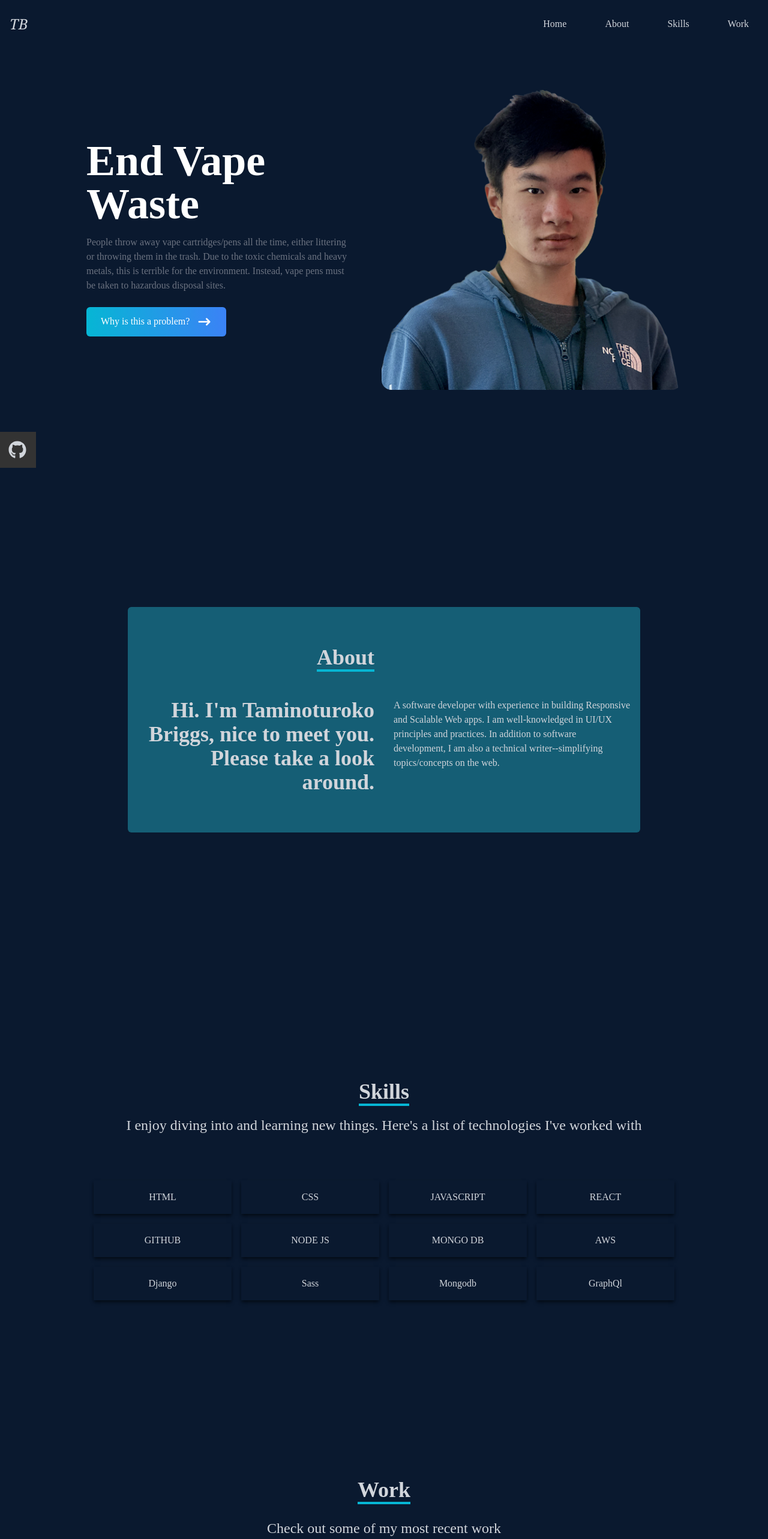
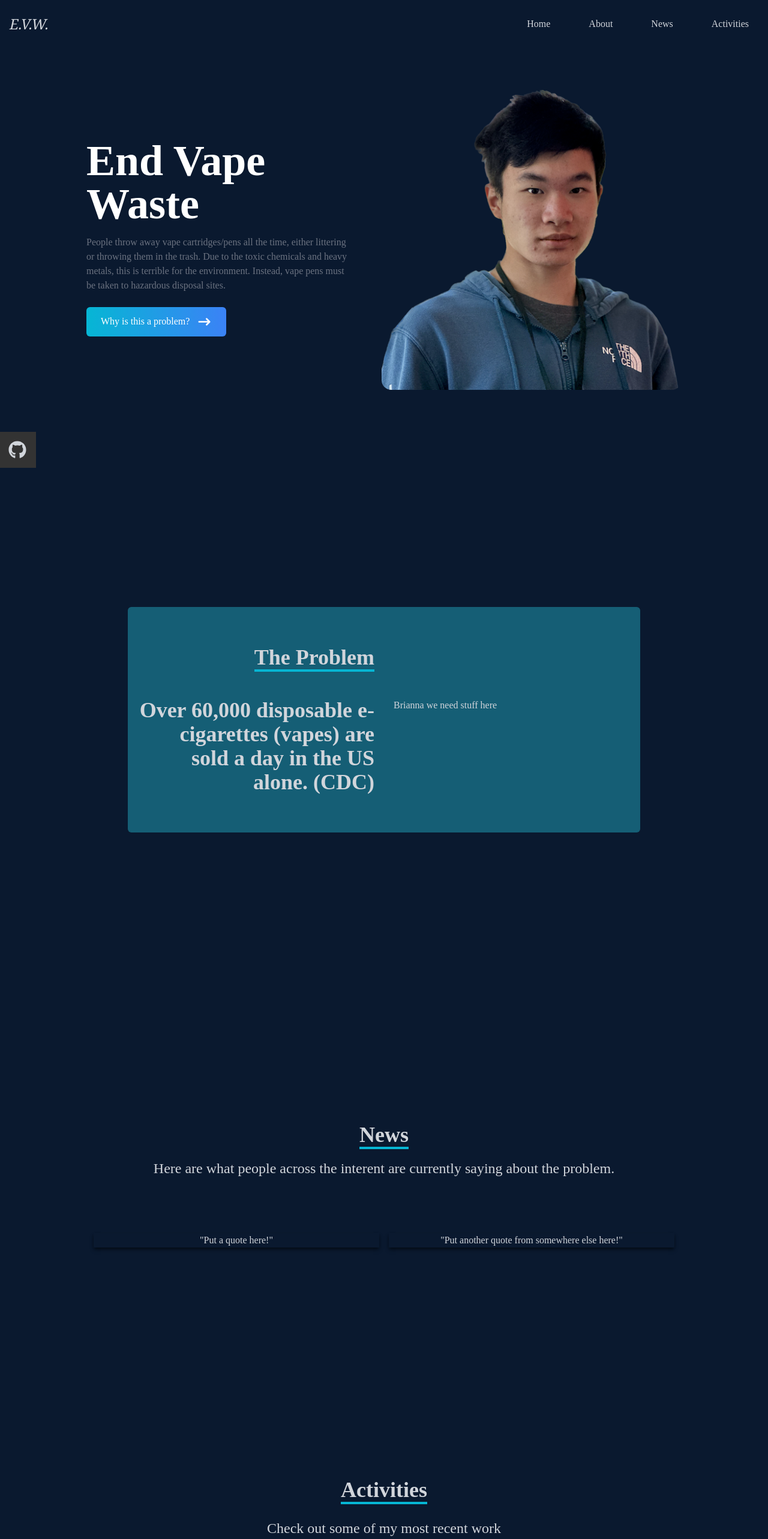
Before and after one commit to ihmnelson/endvapewaste, a React (Create React App) app: page / in a window 1280 px wide. Shown: the top 2566 px of the page at 60% size. Built offline with nearby package versions, Linux system fonts and the light colour scheme.

Commit message:
new stuff

```diff
--- a/src/App.js
+++ b/src/App.js
@@ -1,8 +1,8 @@
 import About from "./components/About";
 import Home from "./components/Home";
 import Navbar from "./components/Navbar";
-import Skills from "./components/Skills";
-import Works from "./components/Works";
+import News from "./components/News";
+import Activities from "./components/Activities";
 
 function App() {
   return (
@@ -10,8 +10,8 @@ function App() {
       <Navbar />
       <Home />
       <About />
-      <Skills />
-      <Works />
+      <News />
+      <Activities />
     </div>
   );
 }
--- a/src/components/About.jsx
+++ b/src/components/About.jsx
@@ -12,7 +12,7 @@ const About = () => {
           <div className="max-w-[1000px] w-full grid grid-cols-2 gap-8 mb-4">
             <div className="sm:text-right pb-8 pl-4">
               <p className="text-4xl font-bold inline border-b-4 border-cyan-500">
-                About
+                The Problem
               </p>
             </div>
             <div></div>
@@ -20,17 +20,13 @@ const About = () => {
           <div className="max-w-[1000px] w-full grid sm:grid-cols-2 gap-8 px-4">
             <div className="sm:text-right text-4xl font-bold">
               <p>
-                Hi. I'm Taminoturoko Briggs, nice to meet you. Please take a
-                look around.
+                Over 60,000 disposable e-cigarettes (vapes) are sold a day in the US alone. (CDC)
               </p>
             </div>
             <div>
               <p>
                 {" "}
-                A software developer with experience in building Responsive and
-                Scalable Web apps. I am well-knowledged in UI/UX principles and
-                practices. In addition to software development, I am also a
-                technical writer--simplifying topics/concepts on the web.
+                Brianna we need stuff here
               </p>
             </div>
           </div>
--- a/src/components/Works.jsx
+++ b/src/components/Activities.jsx
@@ -1,13 +1,13 @@
 import React from 'react';
-import code from '../assets/on_2_w_trans.png';
+import old_logo from '../assets/on_2_w_trans.png';
 
-const Works = () => {
+const Activities = () => {
   return (
-    <div name='work' className='w-full md:h-screen text-gray-300 bg-[#0a192f]'>
+    <div name='activities' className='w-full md:h-screen text-gray-300 bg-[#0a192f]'>
       <div className='max-w-[1000px] mx-auto p-4 flex flex-col justify-center w-full h-full'>
         <div className='pb-8 w-full flex justify-center items-center flex-col'>
           <p className='text-4xl font-bold inline border-b-4 text-gray-300 border-cyan-500'>
-            Work
+            Activities
           </p>
           <p className='py-6 text-2xl'>Check out some of my most recent work</p>
         </div>
@@ -15,7 +15,7 @@ const Works = () => {
         <div className='grid sm:grid-cols-2 md:grid-cols-3 gap-4'>
             {/* Grid Item */}
           <div
-            style={{ backgroundImage: `url(${code})` }}
+            style={{ backgroundImage: `url(${old_logo})` }}
             className='shadow-lg shadow-[#040c16] group container rounded-md flex justify-center items-center mx-auto content-div'
           >
             {/* Hover Effects */}
@@ -39,7 +39,7 @@ const Works = () => {
             </div>
           </div>
           <div
-            style={{ backgroundImage: `url(${code})` }}
+            style={{ backgroundImage: `url(${old_logo})` }}
             className='shadow-lg shadow-[#040c16] group container rounded-md flex justify-center items-center mx-auto content-div'
           >
             {/* Hover Effects */}
@@ -63,7 +63,7 @@ const Works = () => {
             </div>
           </div>
           <div
-            style={{ backgroundImage: `url(${code})` }}
+            style={{ backgroundImage: `url(${old_logo})` }}
             className='shadow-lg shadow-[#040c16] group container rounded-md flex justify-center items-center mx-auto content-div'
           >
             {/* Hover Effects */}
@@ -87,7 +87,7 @@ const Works = () => {
             </div>
           </div>
           <div
-            style={{ backgroundImage: `url(${code})` }}
+            style={{ backgroundImage: `url(${old_logo})` }}
             className='shadow-lg shadow-[#040c16] group container rounded-md flex justify-center items-center mx-auto content-div'
           >
             {/* Hover Effects */}
@@ -111,7 +111,7 @@ const Works = () => {
             </div>
           </div>
           <div
-            style={{ backgroundImage: `url(${code})` }}
+            style={{ backgroundImage: `url(${old_logo})` }}
             className='shadow-lg shadow-[#040c16] group container rounded-md flex justify-center items-center mx-auto content-div'
           >
             {/* Hover Effects */}
@@ -135,7 +135,7 @@ const Works = () => {
             </div>
           </div>
           <div
-            style={{ backgroundImage: `url(${code})` }}
+            style={{ backgroundImage: `url(${old_logo})` }}
             className='shadow-lg shadow-[#040c16] group container rounded-md flex justify-center items-center mx-auto content-div'
           >
             {/* Hover Effects */}
@@ -164,4 +164,4 @@ const Works = () => {
     </div>
   );
 };
-export default Works;
+export default Activities;
--- a/src/components/Home.jsx
+++ b/src/components/Home.jsx
@@ -35,7 +35,7 @@ const Home = () => {
       <div>
         <img
           src={ted}
-          alt="my profile"
+          alt="ted"
           className="rounded-2xl mx-auto w-2/3 md:w-full"
         />
       </div>
--- a/src/components/Navbar.jsx
+++ b/src/components/Navbar.jsx
@@ -4,8 +4,6 @@ import {
   FaTimes,
   FaGithub
 } from 'react-icons/fa';
-import { HiOutlineMail } from 'react-icons/hi';
-import { BsFillPersonLinesFill } from 'react-icons/bs';
 import { Link } from 'react-scroll';
 
 const Navbar = () => {
@@ -15,7 +13,7 @@ const Navbar = () => {
   return (
     <div className='fixed w-full h-[80px] flex justify-between items-center px-4 bg-[#0a192f] text-gray-300'>
       <div>
-        <h1 className=' font-thin text-2xl italic font-serif'>TB</h1>
+        <h1 className=' font-thin text-2xl italic font-serif'>E.V.W.</h1>
       </div>
       {/* menu */}
       <ul className='hidden md:flex gap-x-8'>
@@ -30,13 +28,13 @@ const Navbar = () => {
           </Link>
         </li>
         <li>
-          <Link to='skills' smooth={true} duration={500}>
-            Skills
+          <Link to='news' smooth={true} duration={500}>
+            News
           </Link>
         </li>
         <li>
-          <Link to='work' smooth={true} duration={500}>
-            Work
+          <Link to='activities' smooth={true} duration={500}>
+            Activities
           </Link>
         </li>
       </ul>
@@ -88,7 +86,7 @@ const Navbar = () => {
           <li className='w-[160px] h-[60px] flex justify-between items-center ml-[-100px] hover:ml-[-10px] duration-300 bg-[#333333]'>
             <a
               className='flex justify-between items-center w-full text-gray-300'
-              href='https://www.github.com/ihmnelson/'
+              href='https://www.https://github.com/ihmnelson/endvapewaste.com/ihmnelson/'
             >
               Github <FaGithub size={30} />
             </a>
--- /dev/null
+++ b/src/components/News.jsx
@@ -0,0 +1,28 @@
+import React from 'react';
+
+const Skills = () => {
+  return (
+    <div name='news' className='w-full h-screen bg-[#0a192f] text-gray-300'>
+      {/* Container */}
+      <div className='max-w-[1000px] mx-auto p-4 flex flex-col justify-center w-full h-full'>
+          <div className=' w-full flex justify-center items-center flex-col mb-7'>
+              <p className='text-4xl font-bold inline border-b-4 border-cyan-500 text-center '>News</p>
+              <p className='py-4 text-2xl'>Here are what people across the interent are currently saying about the problem.</p>
+          </div>
+          <div className='w-full grid grid-cols-2 sm:grid-cols-2 gap-4 text-center py-8'>
+            <a href="https://www.google.com/">
+              <div className='shadow-md shadow-[#040c16] hover:scale-110 duration-500'>
+                  <p className='my-4'>"Put a quote here!"</p>
+              </div>
+              </a>
+              <a href="https://www.google.com/">
+              <div className='shadow-md shadow-[#040c16] hover:scale-110 duration-500'>
+                  <p className='my-4'>"Put another quote from somewhere else here!"</p>
+              </div>
+              </a>
+          </div>
+      </div>
+    </div>
+  );
+};
+export default Skills;
--- a/src/components/Skills.jsx
+++ /dev/null
@@ -1,54 +0,0 @@
-import React from 'react';
-
-const Skills = () => {
-  return (
-    <div name='skills' className='w-full h-screen bg-[#0a192f] text-gray-300'>
-      {/* Container */}
-      <div className='max-w-[1000px] mx-auto p-4 flex flex-col justify-center w-full h-full'>
-          <div className=' w-full flex justify-center items-center flex-col mb-7'>
-              <p className='text-4xl font-bold inline border-b-4 border-cyan-500 text-center '>Skills</p>
-              <p className='py-4 text-2xl'>I enjoy diving into and learning new things. Here's a list of technologies I've worked with</p>
-          </div>
-          <div className='w-full grid grid-cols-2 sm:grid-cols-4 gap-4 text-center py-8'>
-              <div className='shadow-md shadow-[#040c16] hover:scale-110 duration-500'>
-                  <p className='my-4'>HTML</p>
-              </div>
-              <div className='shadow-md shadow-[#040c16] hover:scale-110 duration-500'>
-                  <p className='my-4'>CSS</p>
-              </div>
-              <div className='shadow-md shadow-[#040c16] hover:scale-110 duration-500'>
-                  <p className='my-4'>JAVASCRIPT</p>
-              </div>
-              <div className='shadow-md shadow-[#040c16] hover:scale-110 duration-500'>
-                  <p className='my-4'>REACT</p>
-              </div>
-              <div className='shadow-md shadow-[#040c16] hover:scale-110 duration-500'>
-                  <p className='my-4'>GITHUB</p>
-              </div>
-              <div className='shadow-md shadow-[#040c16] hover:scale-110 duration-500'>
-                  <p className='my-4'>NODE JS</p>
-              </div>
-              <div className='shadow-md shadow-[#040c16] hover:scale-110 duration-500'>
-                  <p className='my-4'>MONGO DB</p>
-              </div>
-              <div className='shadow-md shadow-[#040c16] hover:scale-110 duration-500'>
-                  <p className='my-4'>AWS</p>
-              </div>
-              <div className='shadow-md shadow-[#040c16] hover:scale-110 duration-500'>
-                  <p className='my-4'>Django</p>
-              </div>
-              <div className='shadow-md shadow-[#040c16] hover:scale-110 duration-500'>
-                  <p className='my-4'>Sass</p>
-              </div>
-              <div className='shadow-md shadow-[#040c16] hover:scale-110 duration-500'>
-                  <p className='my-4'>Mongodb</p>
-              </div>
-              <div className='shadow-md shadow-[#040c16] hover:scale-110 duration-500'>
-                  <p className='my-4'>GraphQl</p>
-              </div>
-          </div>
-      </div>
-    </div>
-  );
-};
-export default Skills;
```
